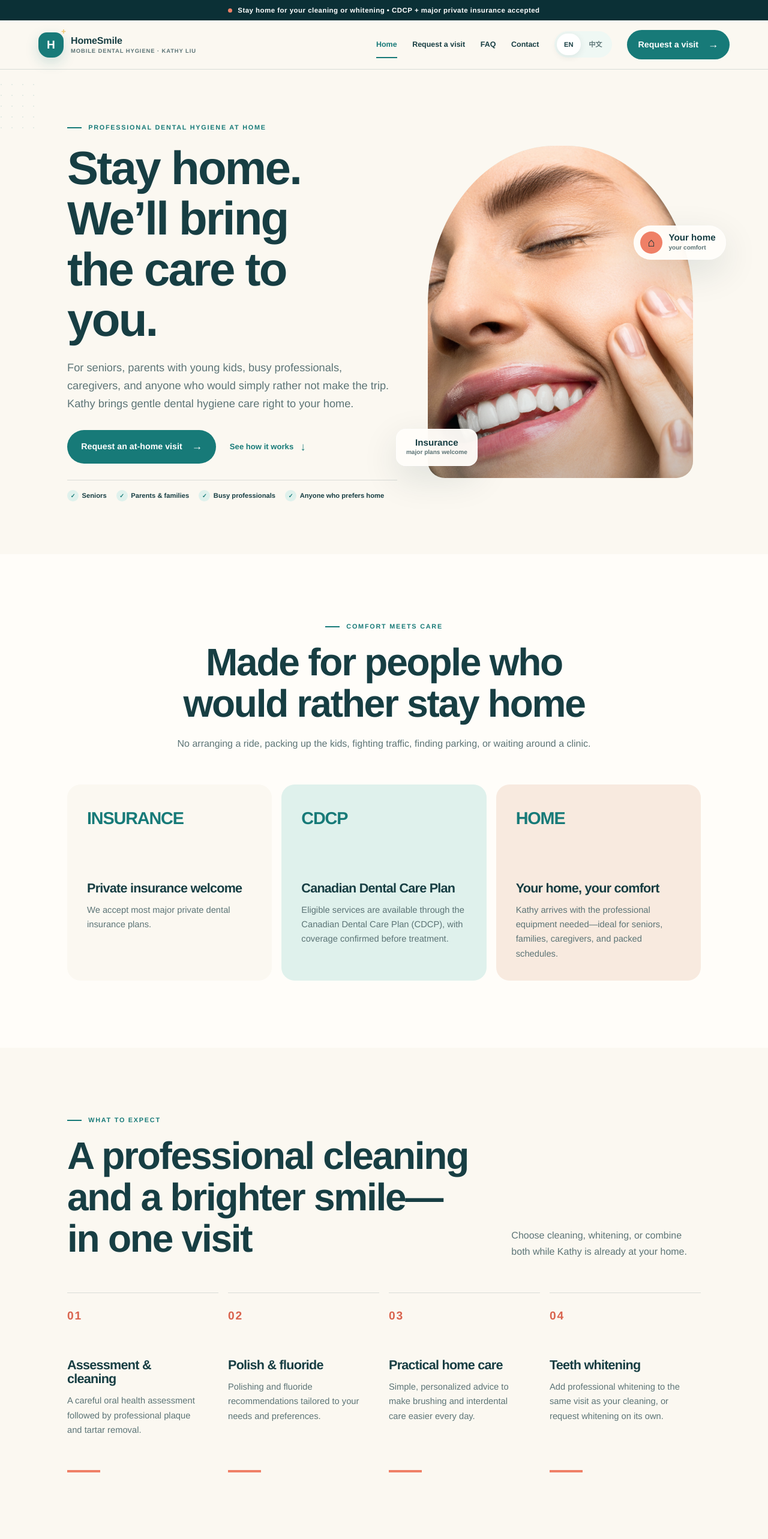
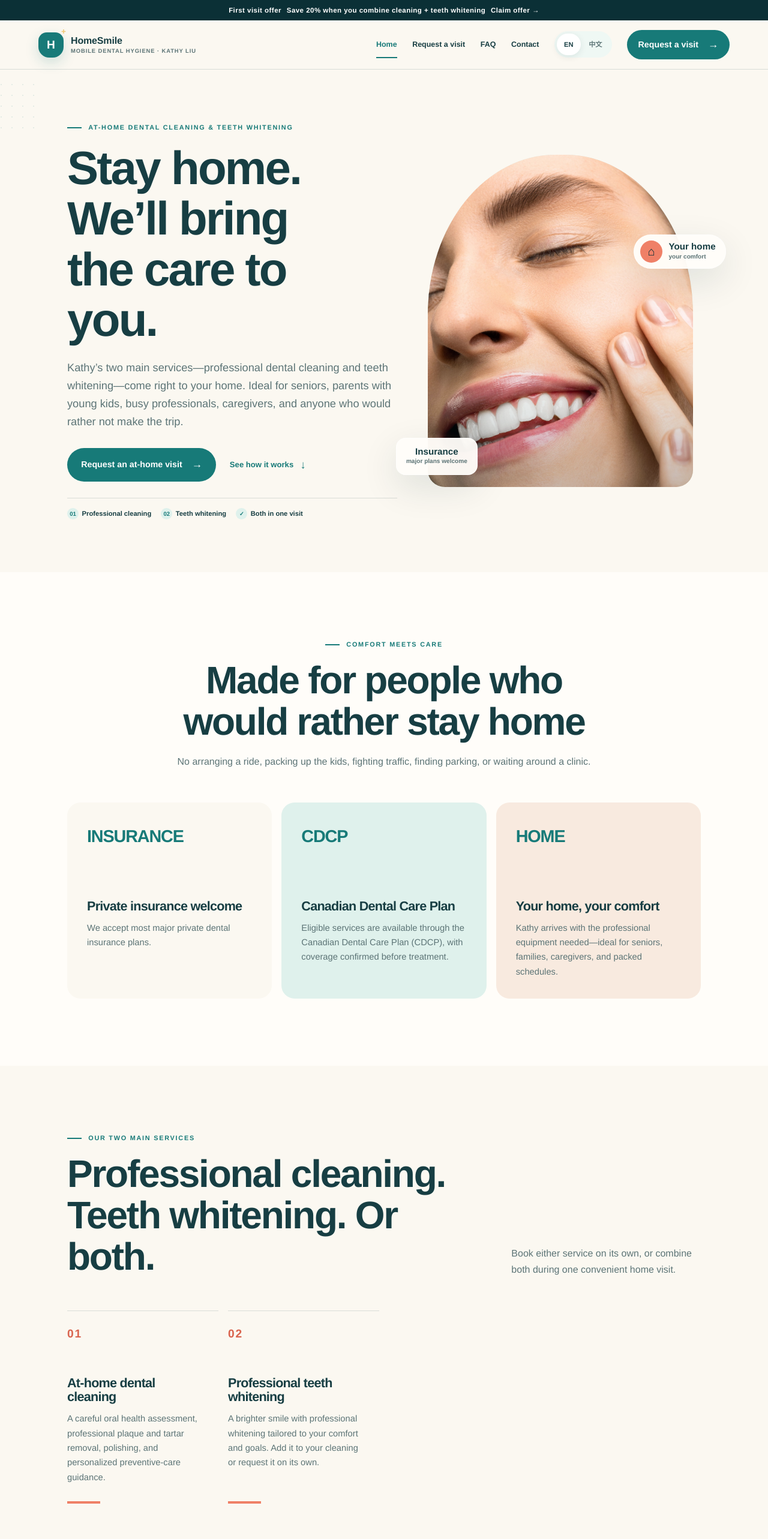
Before and after one commit to eddieysong/dental-site, a Next.js app: page / in a window 1280 px wide. Shown: the top 2566 px of the page at 60% size. Built offline with nearby package versions, Linux system fonts and the light colour scheme.

Commit message:
Highlight cleaning, whitening, and the first-visit offer

```diff
--- a/app/site.tsx
+++ b/app/site.tsx
@@ -8,6 +8,7 @@ type FormStatus = "idle" | "sending" | "sent";
 type AppointmentRequest = {
   careFor: string;
   service: string;
+  firstVisit: string;
   city: string;
   postal: string;
   availability: string;
@@ -25,7 +26,9 @@ const requestEmail = "kathy.liu007@gmail.com";
 const copy = {
   en: {
     language: "Language",
-    notice: "Stay home for your cleaning or whitening • CDCP + major private insurance accepted",
+    promoLabel: "First visit offer",
+    notice: "Save 20% when you combine cleaning + teeth whitening",
+    promoCta: "Claim offer",
     brand: "HomeSmile",
     brandLine: "Mobile Dental Hygiene · Kathy Liu",
     nav: { home: "Home", booking: "Request a visit", faq: "FAQ", contact: "Contact" },
@@ -34,10 +37,10 @@ const copy = {
     book: "Request an at-home visit",
     learn: "See how it works",
     home: {
-      eyebrow: "Professional dental hygiene at home",
+      eyebrow: "At-home dental cleaning & teeth whitening",
       title: "Stay home. We’ll bring the care to you.",
       intro:
-        "For seniors, parents with young kids, busy professionals, caregivers, and anyone who would simply rather not make the trip. Kathy brings gentle dental hygiene care right to your home.",
+        "Kathy’s two main services—professional dental cleaning and teeth whitening—come right to your home. Ideal for seniors, parents with young kids, busy professionals, caregivers, and anyone who would rather not make the trip.",
       imageAlt: "A person smiling with clean, healthy teeth",
       floatingOne: "Insurance",
       floatingOneSub: "major plans welcome",
@@ -63,26 +66,18 @@ const copy = {
           body: "Kathy arrives with the professional equipment needed—ideal for seniors, families, caregivers, and packed schedules.",
         },
       ],
-      serviceEyebrow: "What to expect",
-      serviceTitle: "A professional cleaning and a brighter smile—in one visit",
+      serviceEyebrow: "Our two main services",
+      serviceTitle: "Professional cleaning. Teeth whitening. Or both.",
       serviceIntro:
-        "Choose cleaning, whitening, or combine both while Kathy is already at your home.",
+        "Book either service on its own, or combine both during one convenient home visit.",
       services: [
         {
-          title: "Assessment & cleaning",
-          body: "A careful oral health assessment followed by professional plaque and tartar removal.",
+          title: "At-home dental cleaning",
+          body: "A careful oral health assessment, professional plaque and tartar removal, polishing, and personalized preventive-care guidance.",
         },
         {
-          title: "Polish & fluoride",
-          body: "Polishing and fluoride recommendations tailored to your needs and preferences.",
-        },
-        {
-          title: "Practical home care",
-          body: "Simple, personalized advice to make brushing and interdental care easier every day.",
-        },
-        {
-          title: "Teeth whitening",
-          body: "Add professional whitening to the same visit as your cleaning, or request whitening on its own.",
+          title: "Professional teeth whitening",
+          body: "A brighter smile with professional whitening tailored to your comfort and goals. Add it to your cleaning or request it on its own.",
         },
       ],
       comfortEyebrow: "Care on your terms",
@@ -142,8 +137,10 @@ const copy = {
       serviceOptions: [
         { value: "At-home dental cleaning", title: "Dental cleaning", body: "Assessment, scaling and preventive hygiene care at home." },
         { value: "Professional teeth whitening", title: "Teeth whitening", body: "Professional whitening tailored to comfort and smile goals." },
-        { value: "Cleaning and whitening in the same visit", title: "Cleaning + whitening", body: "The convenient option: complete both during one home visit.", badge: "Popular" },
+        { value: "Cleaning and whitening in the same visit", title: "Cleaning + whitening", body: "Complete both during one home visit. First-time customers save 20%.", badge: "20% off first visit" },
       ],
+      firstVisitTitle: "Is this your first HomeSmile visit?",
+      firstVisitOptions: ["Yes, this is my first visit", "No, I’m a returning customer"],
       locationTitle: "Where should Kathy come?",
       city: "City",
       cityPlaceholder: "Select your city",
@@ -213,7 +210,7 @@ const copy = {
       },
       {
         q: "Do you offer teeth whitening?",
-        a: "Yes. Kathy offers professional teeth whitening on its own or during the same home visit as your cleaning. She will review your oral health, goals, and sensitivity before recommending an option.",
+        a: "Yes. Kathy offers professional teeth whitening on its own or during the same home visit as your cleaning. First-time HomeSmile customers save 20% when both services are combined in one visit. She will review your oral health, goals, and sensitivity before recommending an option.",
       },
       {
         q: "Is mobile dental hygiene safe and sanitary?",
@@ -268,7 +265,9 @@ const copy = {
   },
   zh: {
     language: "语言",
-    notice: "不用出门，在家就能洁牙或美白 • 支持 CDCP 和多数私人保险",
+    promoLabel: "首次到访优惠",
+    notice: "洁牙和美白一起做，立省 20%",
+    promoCta: "领取优惠",
     brand: "HomeSmile",
     brandLine: "Kathy Liu 到家牙齿护理",
     nav: { home: "首页", booking: "提交预约需求", faq: "常见问题", contact: "联系" },
@@ -277,9 +276,9 @@ const copy = {
     book: "提交到家服务需求",
     learn: "看看服务流程",
     home: {
-      eyebrow: "专业牙齿护理直接到家",
+      eyebrow: "专业到家洁牙和牙齿美白",
       title: "安心留在家，专业护理来找你。",
-      intro: "特别适合长者、家里有小朋友的父母、忙碌的上班族、照顾者，以及单纯不想为了洁牙跑一趟诊所的你。Kathy 会把专业、温柔的护理带到你家。",
+      intro: "Kathy 主要提供两项到家服务：专业洁牙和牙齿美白。特别适合长者、家里有小朋友的父母、忙碌的上班族、照顾者，以及单纯不想为了护理牙齿跑一趟诊所的你。",
       imageAlt: "开心展示洁净健康笑容的人",
       floatingOne: "私人保险",
       floatingOneSub: "多数主流计划都接受",
@@ -292,14 +291,12 @@ const copy = {
         { number: "CDCP", title: "加拿大牙科保健计划", body: "提供加拿大牙科保健计划（CDCP）涵盖的合资格服务，治疗前会先确认保障。" },
         { number: "到家", title: "留在熟悉的家里", body: "Kathy 会带上专业设备直接到家，特别方便长者、家庭、照顾者和时间紧张的上班族。" },
       ],
-      serviceEyebrow: "可以做什么",
-      serviceTitle: "同一次到家服务，洁牙和美白可以一起完成",
-      serviceIntro: "可以只做洁牙、只做美白，也可以趁 Kathy 已经到家，一次完成两项护理。",
+      serviceEyebrow: "两项主要服务",
+      serviceTitle: "专业洁牙。牙齿美白。也可以两项一起做。",
+      serviceIntro: "可以单独选择一项，也可以在同一次到家服务里完成洁牙和美白。",
       services: [
-        { title: "口腔检查和洁牙", body: "仔细查看口腔健康状况，再专业清除牙菌斑和牙结石。" },
-        { title: "抛光和氟化护理", body: "根据你的需要，提供牙齿抛光和氟化护理建议。" },
-        { title: "日常护理建议", body: "给你简单、实用的刷牙和牙缝清洁建议，让每天护理更容易。" },
-        { title: "牙齿美白", body: "可以和洁牙安排在同一次到家服务，也可以单独预约专业美白。" },
+        { title: "专业到家洁牙", body: "在家完成口腔健康检查、牙菌斑和牙结石清除、抛光，以及适合你的日常护理建议。" },
+        { title: "专业牙齿美白", body: "根据牙齿状况、敏感度和理想效果安排专业美白，可以和洁牙一起做，也可以单独预约。" },
       ],
       comfortEyebrow: "按你的节奏来",
       comfortTitle: "不用赶路，不用候诊，也不用为了看牙打乱整天安排。",
@@ -341,8 +338,10 @@ const copy = {
       serviceOptions: [
         { value: "到家洁牙", title: "到家洁牙", body: "在家完成口腔检查、洁牙和预防护理。" },
         { value: "专业牙齿美白", title: "专业牙齿美白", body: "根据牙齿状况、敏感度和理想效果安排美白。" },
-        { value: "同一次完成洁牙和美白", title: "洁牙 + 美白", body: "最省事的选择：Kathy 到家一次，两项护理一起完成。", badge: "推荐" },
+        { value: "同一次完成洁牙和美白", title: "洁牙 + 美白", body: "Kathy 到家一次，两项护理一起完成。首次到访立减 20%。", badge: "首次立减 20%" },
       ],
+      firstVisitTitle: "这是第一次预约 HomeSmile 吗？",
+      firstVisitOptions: ["是的，这是第一次", "不是，之前预约过"],
       locationTitle: "Kathy 需要去哪里？",
       city: "城市",
       cityPlaceholder: "请选择城市",
@@ -389,7 +388,7 @@ const copy = {
       { q: "一次服务需要多长时间？", a: "时间会根据你的口腔状况和是否第一次服务而不同。确认预约时，Kathy 会告诉你大概需要多久。" },
       { q: "接受加拿大牙科保健计划和私人保险吗？", a: "接受。我们提供加拿大牙科保健计划（CDCP）涵盖的合资格服务，也接受大多数主流私人牙科保险。具体保障、共付金额和次数限制以你的计划为准。" },
       { q: "付款和报销怎么处理？", a: "预约时会说明适合你的付款和报销方式。请准备好 CDCP 或私人保险信息，Kathy 会帮你了解下一步。" },
-      { q: "可以做牙齿美白吗？", a: "可以。专业美白可以单独安排，也可以和洁牙放在同一次到家服务。Kathy 会先了解你的口腔状况、理想效果和敏感情况，再推荐适合的选择。" },
+      { q: "可以做牙齿美白吗？", a: "可以。专业美白可以单独安排，也可以和洁牙放在同一次到家服务。首次预约 HomeSmile，把两项服务安排在同一次到家护理，可享 8 折优惠。Kathy 会先了解你的口腔状况、理想效果和敏感情况，再推荐适合的选择。" },
       { q: "到家服务安全卫生吗？", a: "安全。服务会遵循专业的感染预防和控制流程，包括使用合适的防护用品和经过规范处理的器械。" },
       { q: "哪些人适合到家服务？", a: "到家服务很适合忙碌的上班族、长者、照顾者、行动或交通不便的人，也适合更喜欢熟悉环境的你。" },
       { q: "如果需要牙医治疗怎么办？", a: "如果 Kathy 发现需要牙医进一步检查或治疗的情况，她会清楚说明，并建议合适的转介或下一步。" },
@@ -437,6 +436,7 @@ export function Site({ page }: { page: SitePage }) {
   const [appointment, setAppointment] = useState<AppointmentRequest>({
     careFor: "",
     service: "",
+    firstVisit: "",
     city: "",
     postal: "",
     availability: "",
@@ -506,6 +506,7 @@ export function Site({ page }: { page: SitePage }) {
           language: "Language",
           careFor: "Visit for",
           service: "Requested service",
+          firstVisit: "First HomeSmile visit",
           city: "City",
           postal: "Postal code",
           availability: "Preferred timing",
@@ -522,6 +523,7 @@ export function Site({ page }: { page: SitePage }) {
           language: "语言",
           careFor: "护理对象",
           service: "希望的服务",
+          firstVisit: "是否首次预约 HomeSmile",
           city: "城市",
           postal: "邮政编码",
           availability: "方便的时间",
@@ -540,6 +542,7 @@ export function Site({ page }: { page: SitePage }) {
       `${labels.language}: ${lang === "en" ? "English" : "简体中文"}`,
       `${labels.careFor}: ${appointment.careFor}`,
       `${labels.service}: ${appointment.service}`,
+      `${labels.firstVisit}: ${appointment.firstVisit}`,
       `${labels.city}: ${appointment.city}`,
       `${labels.postal}: ${appointment.postal}`,
       `${labels.availability}: ${appointment.availability}`,
@@ -560,10 +563,11 @@ export function Site({ page }: { page: SitePage }) {
   return (
     <div className={`site ${lang === "zh" ? "is-zh" : ""}`}>
       <a className="skip-link" href="#main">Skip to content</a>
-      <div className="notice-bar">
-        <span className="notice-dot" />
-        {t.notice}
-      </div>
+      <a className="notice-bar promo-bar" href={href("/booking")}>
+        <span className="promo-label">{t.promoLabel}</span>
+        <span className="promo-message">{t.notice}</span>
+        <strong>{t.promoCta} <span aria-hidden="true">→</span></strong>
+      </a>
       <header className="site-header">
         <a className="brand" href={href("/")} aria-label={`${t.brand} ${t.brandLine}`}>
           <Logo />
@@ -614,10 +618,9 @@ export function Site({ page }: { page: SitePage }) {
                   <a className="text-link" href="#how-it-works">{t.learn} <span>↓</span></a>
                 </div>
                 <div className="micro-trust">
-                  <span><i>✓</i> {lang === "en" ? "Seniors" : "长者"}</span>
-                  <span><i>✓</i> {lang === "en" ? "Parents & families" : "父母和家庭"}</span>
-                  <span><i>✓</i> {lang === "en" ? "Busy professionals" : "忙碌上班族"}</span>
-                  <span><i>✓</i> {lang === "en" ? "Anyone who prefers home" : "喜欢留在家里的人"}</span>
+                  <span><i>01</i> {lang === "en" ? "Professional cleaning" : "专业洁牙"}</span>
+                  <span><i>02</i> {lang === "en" ? "Teeth whitening" : "牙齿美白"}</span>
+                  <span><i>✓</i> {lang === "en" ? "Both in one visit" : "同一次到家完成"}</span>
                 </div>
               </div>
               <div className="hero-visual">
@@ -797,6 +800,17 @@ export function Site({ page }: { page: SitePage }) {
                         ))}
                       </div>
                     </fieldset>
+                    <fieldset>
+                      <legend>{t.booking.firstVisitTitle}</legend>
+                      <div className="choice-grid compact-choices first-visit-choices">
+                        {t.booking.firstVisitOptions.map((option, index) => (
+                          <label className="choice-card" key={option}>
+                            <input required type="radio" name="firstVisit" value={option} checked={appointment.firstVisit === option} onChange={(event) => updateAppointment("firstVisit", event.target.value)} />
+                            <span className="choice-check">{index + 1}</span><strong>{option}</strong>
+                          </label>
+                        ))}
+                      </div>
+                    </fieldset>
                   </div>
                 )}
 
@@ -874,7 +888,7 @@ export function Site({ page }: { page: SitePage }) {
               </form>
               <aside className="booking-aside">
                 <div className="info-card"><span className="card-label">01</span><h2>{t.booking.checklistTitle}</h2><ul className="check-list compact">{t.booking.checklist.map((item) => <li key={item}><span>✓</span>{item}</li>)}</ul></div>
-                <div className="info-card whitening-card"><span className="card-label">02</span><h2>{lang === "en" ? "Make one home visit do more" : "一次到家，两项护理"}</h2><p>{lang === "en" ? "Kathy can provide professional teeth whitening during the same visit as your cleaning. Choose “Cleaning + whitening” in the questionnaire." : "洁牙和专业美白可以安排在同一次到家服务。填写问卷时选择“洁牙 + 美白”即可。"}</p></div>
+                <div className="info-card whitening-card"><span className="card-label">20% OFF</span><h2>{lang === "en" ? "Combine both and save" : "两项一起做，更省心也更优惠"}</h2><p>{lang === "en" ? "First-time HomeSmile customers save 20% when professional cleaning and teeth whitening are completed during the same home visit." : "首次预约 HomeSmile，在同一次到家服务里完成专业洁牙和牙齿美白，可享 8 折优惠。"}</p></div>
                 <div className="info-card cdcp-card"><span className="card-label">CDCP</span><h2>{t.booking.cdcpTitle}</h2><p>{t.booking.cdcpBody}</p></div>
               </aside>
             </section>
```
